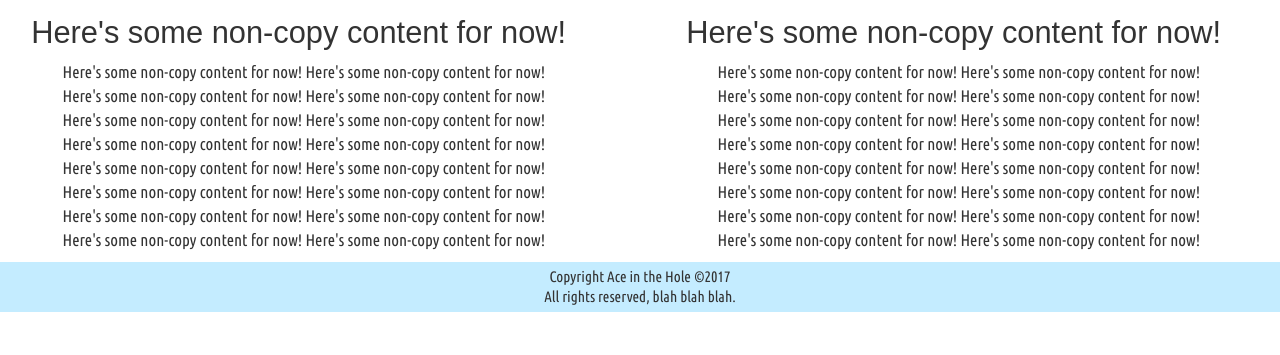
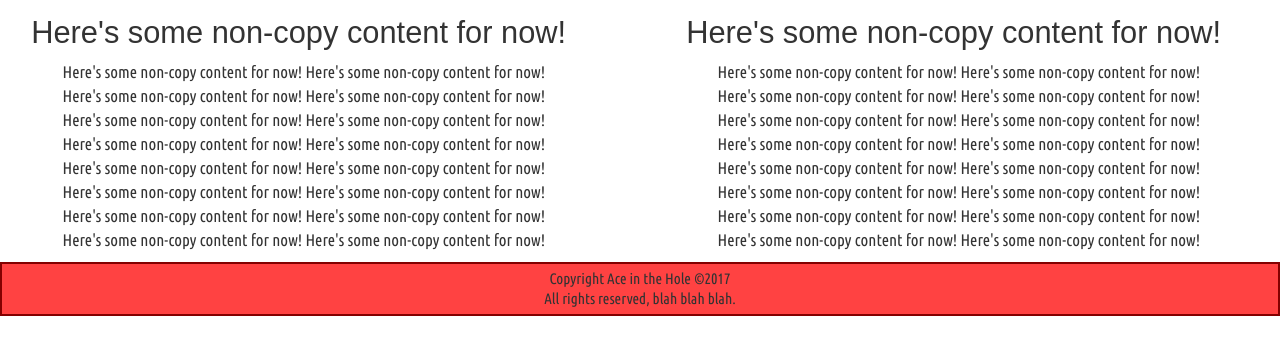
Before and after one commit to Holden-Bleyle/aceinthehole, a PHP site: page / in a window 1280 px wide. Shown: the part 374-729 px from the top of the page. Run offline with PHP 8.4, Linux system fonts and the light colour scheme; some web fonts are replaced.

Commit message:
Add files via upload

```diff
--- a/aceinthehole/assets/css/style.css
+++ b/aceinthehole/assets/css/style.css
@@ -18,7 +18,7 @@ p {
 }
 /*=== NAVBAR STYLE ===*/
 .active {
-  background-color: #61b2d8;
+  background-color: #840000;
 }
 .navbar-brand {
   font-family: 'Days One', sans-serif;
@@ -57,7 +57,10 @@ footer {
   text-align: center;
   font-size: .9em;
   line-height: .8em;
-  background-color: #c4ecff;
+  background-color: #ff4242;
+  border: 2px;
+  border-color: #840000;
+  border-style: solid;
 }
 /*=== RESPONSIVE STYLE ===*/
 /*=== DESKTOP ===*/
--- a/aceinthehole/assets/css/style.less
+++ b/aceinthehole/assets/css/style.less
@@ -8,8 +8,8 @@
 @headerfont: 'Days One', sans-serif;
 @normalfont: 'Ubuntu Condensed', sans-serif;
 
-@accentcolor1: #c4ecff;
-@accentcolor2: #61b2d8;
+@accentcolor1: #ff4242;
+@accentcolor2: #840000;
 @accentcolor3: #b7b7b7;
 
 /*=== GLOBAL STYLE ===*/
@@ -81,6 +81,9 @@ footer {
     font-size: .9em;
     line-height: .8em;
     background-color: @accentcolor1;
+    border: 2px;
+    border-color: @accentcolor2;
+    border-style: solid;
 }
 
 /*=== RESPONSIVE STYLE ===*/
```
